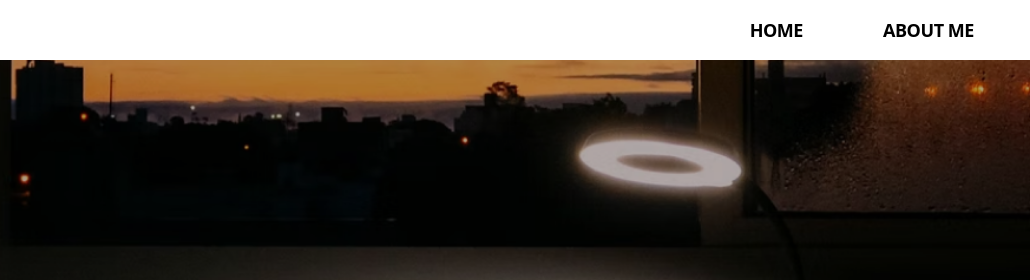
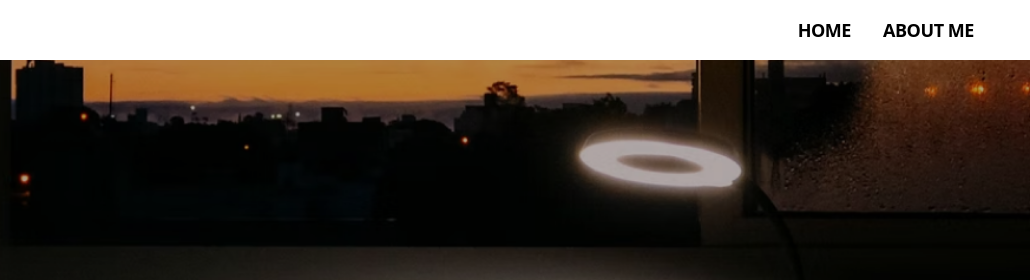
Before and after one commit to kebin20/learning-journal, a website: page index.html in a window 1280 px wide. Shown: the top 280 px of the page, 250-1280 px from the left. Drawn offline with Linux system fonts and the light colour scheme.

Commit message:
Fixed gap problems

```diff
--- a/index.html
+++ b/index.html
@@ -27,7 +27,7 @@
           </h3>
         </div>
         <ul
-          class="flex flex-row uppercase font-semibold gap-4 lg:mr-10 lg:gap-20 md:mr-10"
+          class="flex flex-row uppercase font-semibold gap-4 lg:mr-10 lg:gap-8 md:mr-10"
         >
           <li><a href="./index.html">Home</a></li>
           <li><a href="./aboutme.html">About Me</a></li>
```
